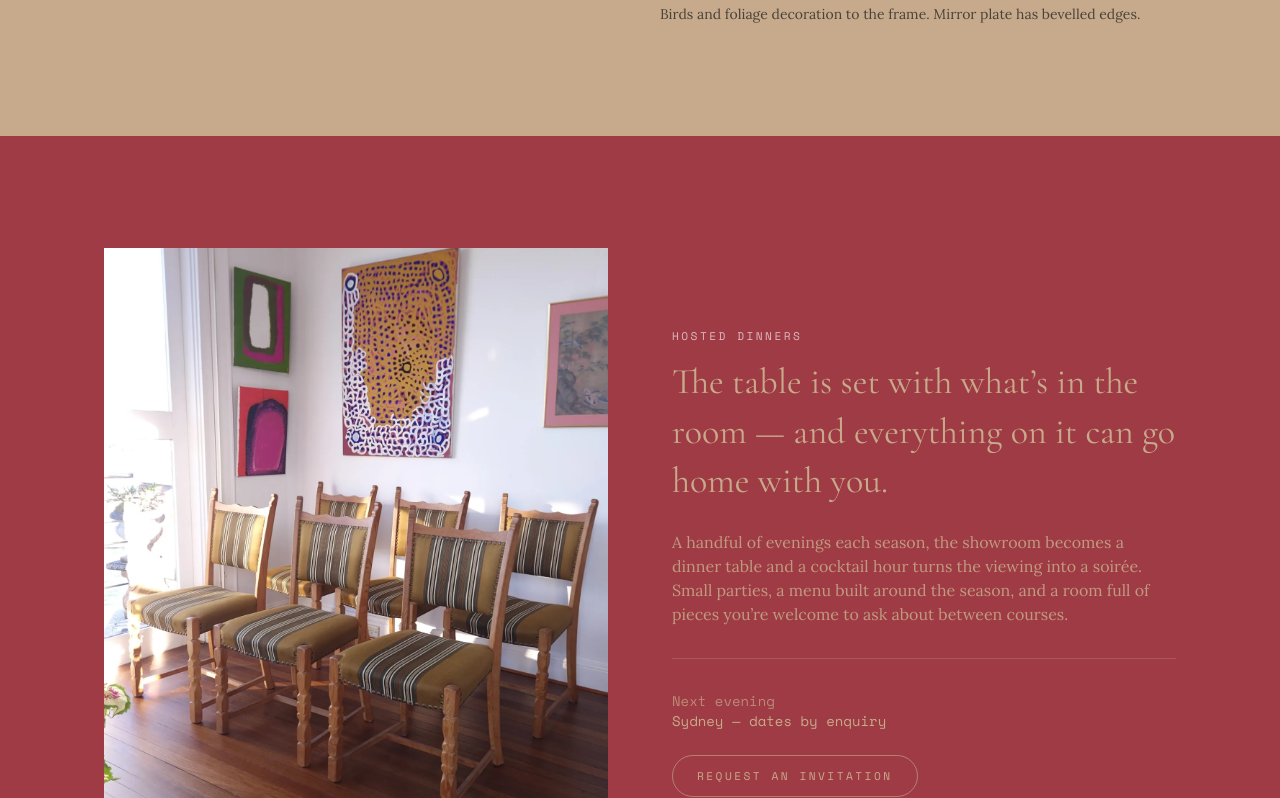
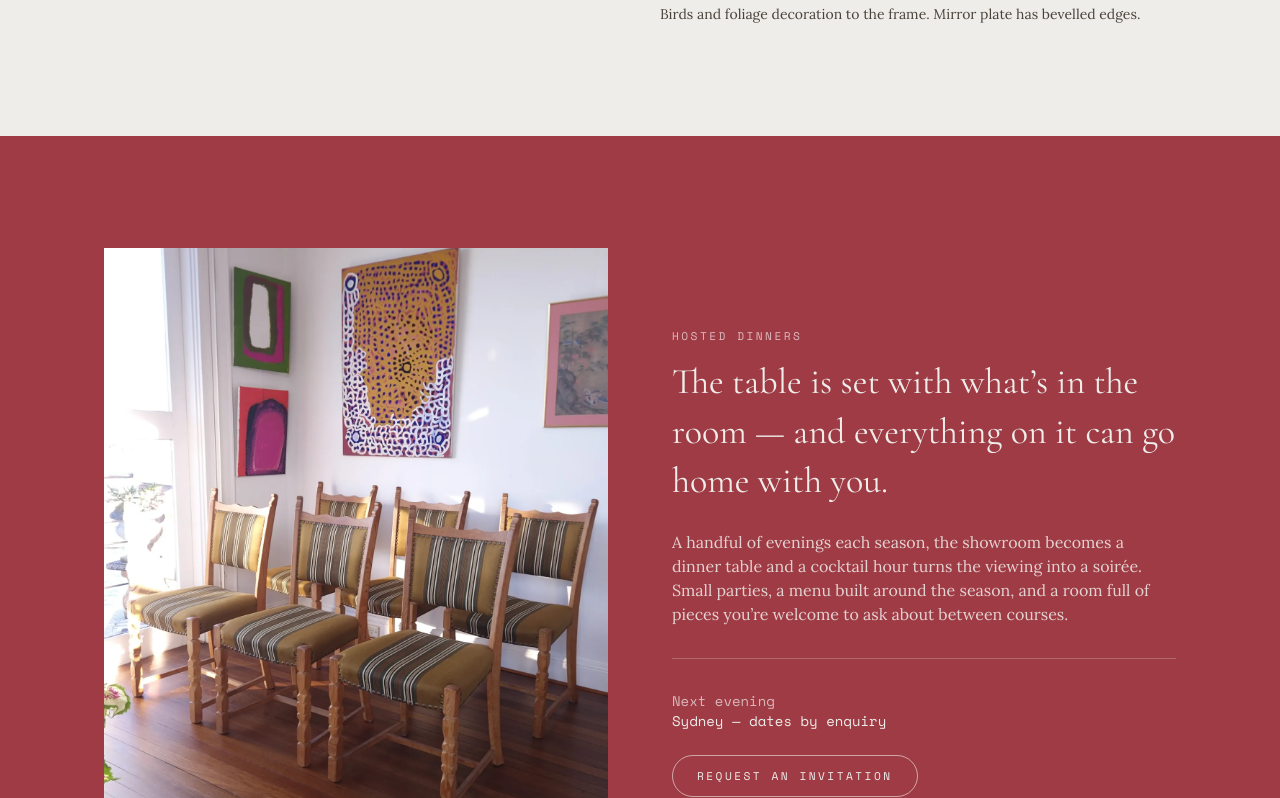
Before and after one commit to miacollis35-rgb/musetta-site, a Next.js app: page / in a window 1280 px wide. Shown: the part 3342-4140 px from the top of the page. Built offline with nearby package versions, Linux system fonts and the light colour scheme.

Commit message:
Update plaster background to near-white

```diff
--- a/src/app/globals.css
+++ b/src/app/globals.css
@@ -2,7 +2,7 @@
 
 :root {
   /* Color tokens — warm Elizabeth Bay apartment palette */
-  --plaster: #c7aa8b;      /* background — aged plaster wall */
+  --plaster: #eeedea;      /* background — aged plaster wall */
   --plaster-deep: #9f3b45; /* section contrast */
   --ink: #221e19;          /* primary text — warm near-black */
   --ink-soft: #4a423a;     /* secondary text */
```
